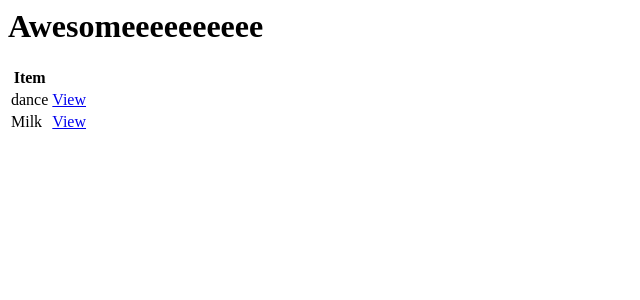
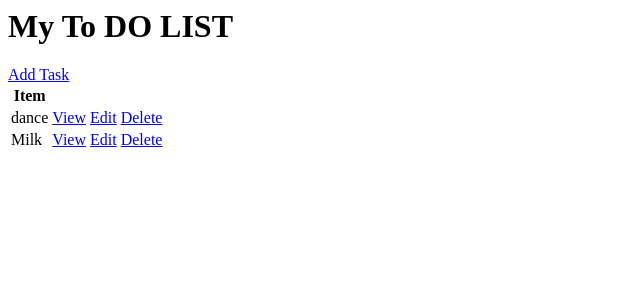
Before and after one commit to atulsharma2000/TODO_Project, a Django app: page / in a window 1280 px wide. Shown: the top 300 px of the page, without its empty margins (0-640 px from the left). Run offline with Django 3.2, Linux system fonts and the light colour scheme; data comes from the database, SQL or seed files in the repository; both versions use the stored data as it was after the commit.

Commit message:
skeleton

```diff
--- a/todo_list/base/templates/base/task_list.html
+++ b/todo_list/base/templates/base/task_list.html
@@ -1,4 +1,5 @@
-<h1>Awesomeeeeeeeeee</h1>
+<h1>My To DO LIST</h1>
+<a href="{% url 'task-create'%}"> Add Task </a>
 
 <table>
     <tr>
@@ -9,6 +10,8 @@
     <tr>
         <td> {{task.title}} </td>
         <td> <a href="{% url 'task' task.id %}">View</a> </td>
+        <td> <a href="{% url 'task-update' task.id %}">Edit</a> </td>
+        <td> <a href="{% url 'task-delete' task.id %}">Delete</a> </td>
     </tr>
     {% empty %}
         <h3>No items in list</h3>
--- a/todo_list/base/urls.py
+++ b/todo_list/base/urls.py
@@ -1,9 +1,11 @@
 from django.urls import path
 from django.urls.resolvers import URLPattern
-from .views import TaskDetail, TaskList, TaskCreate
+from .views import TaskDetail, TaskList, TaskCreate, TaskUpdate, DeleteView
 
 urlpatterns = [
     path('', TaskList.as_view(), name='tasks'),
     path('task/<int:pk>/', TaskDetail.as_view(), name='task'),
-    path('create-task/', TaskCreate.as_view(), name='task-create'),
+    path('task-create/', TaskCreate.as_view(), name='task-create'),
+    path('task-update/<int:pk>/', TaskUpdate.as_view(), name='task-update'),
+    path('task-delete/<int:pk>/', DeleteView.as_view(), name='task-delete'),
 ]
--- a/todo_list/base/views.py
+++ b/todo_list/base/views.py
@@ -2,7 +2,7 @@ from django.shortcuts import render
 
 from django.views.generic.list import ListView
 from django.views.generic.detail import DetailView
-from django.views.generic.edit import CreateView
+from django.views.generic.edit import CreateView, UpdateView, DeleteView
 from django.urls import reverse_lazy           #redirects user to certain page
 
 from .models import Task
@@ -24,3 +24,15 @@ class TaskCreate(CreateView):#looks for base/task_form.html
     model = Task
     fields = '__all__'      #making all fields['title', 'description']
     success_url = reverse_lazy('tasks')    #passing the url name 'tasks'
+
+
+class TaskUpdate(UpdateView):
+    model = Task                     #this view also looks for base/task_form.html
+    fields = '__all__'
+    success_url = reverse_lazy('tasks')
+
+
+class DeleteView(DeleteView):
+    model = Task                    #lookingg for task_confirm_delete.html
+    context_object_name = 'task'
+    success_url = reverse_lazy('tasks')
```
Also changed, not shown: todo_list/base/templates/base/task_confirm_delete.html (added, +7 -0 lines), todo_list/base/templates/base/task_form.html (+8 -0 lines), todo_list/db.sqlite3.
